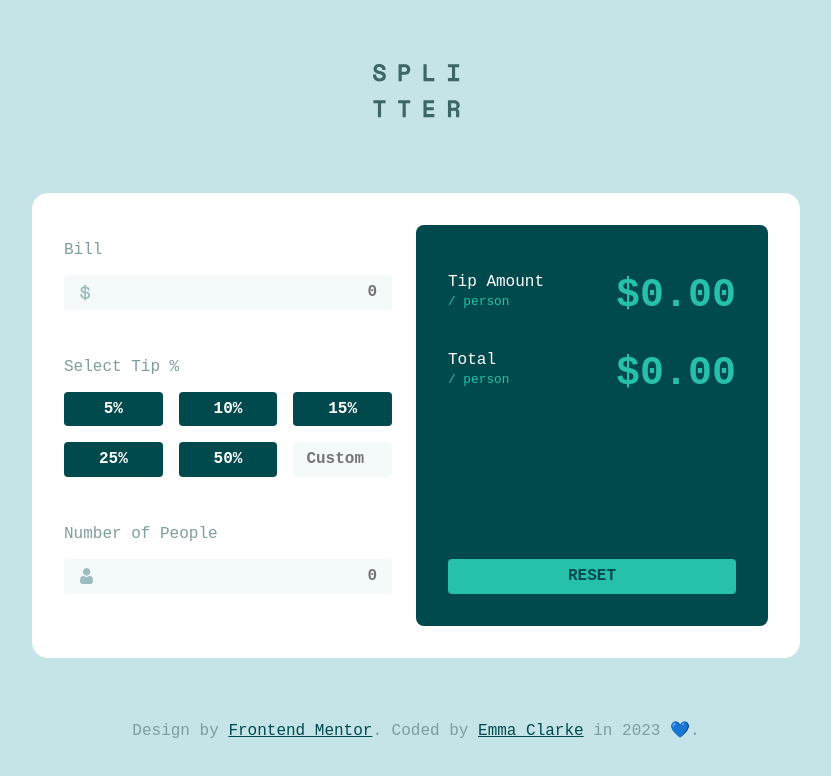
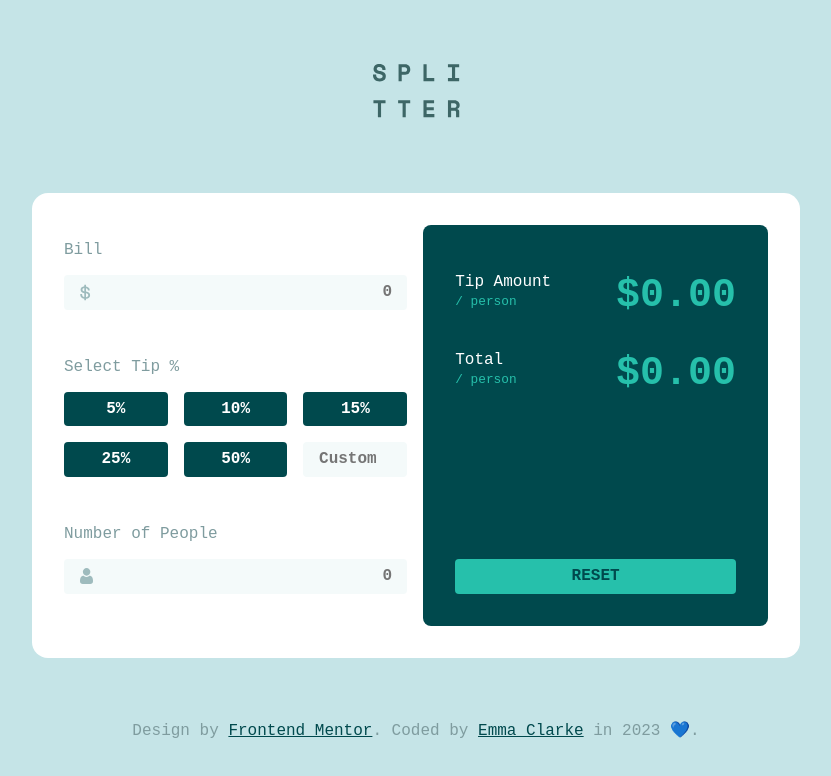
Before and after one commit to emmacodeswell/splitter, a React (Create React App) app: page / in a window 1280 px wide. Shown: the top 776 px of the page, without its empty margins (224-1055 px from the left). Built offline with nearby package versions, Linux system fonts and the light colour scheme.

Commit message:
Fix some minor styling on `form`

```diff
--- a/src/App.css
+++ b/src/App.css
@@ -104,6 +104,7 @@ form {
   border-radius: 1em;
   padding: 2em;
   margin: 4em auto;
+  column-gap: 1rem;
 }
 
 footer {
@@ -121,7 +122,6 @@ a {
 }
 
 .inputs {
-  padding-right: 1.5rem;
   width: 50%;
   display: flex;
   flex-direction: column;
```
